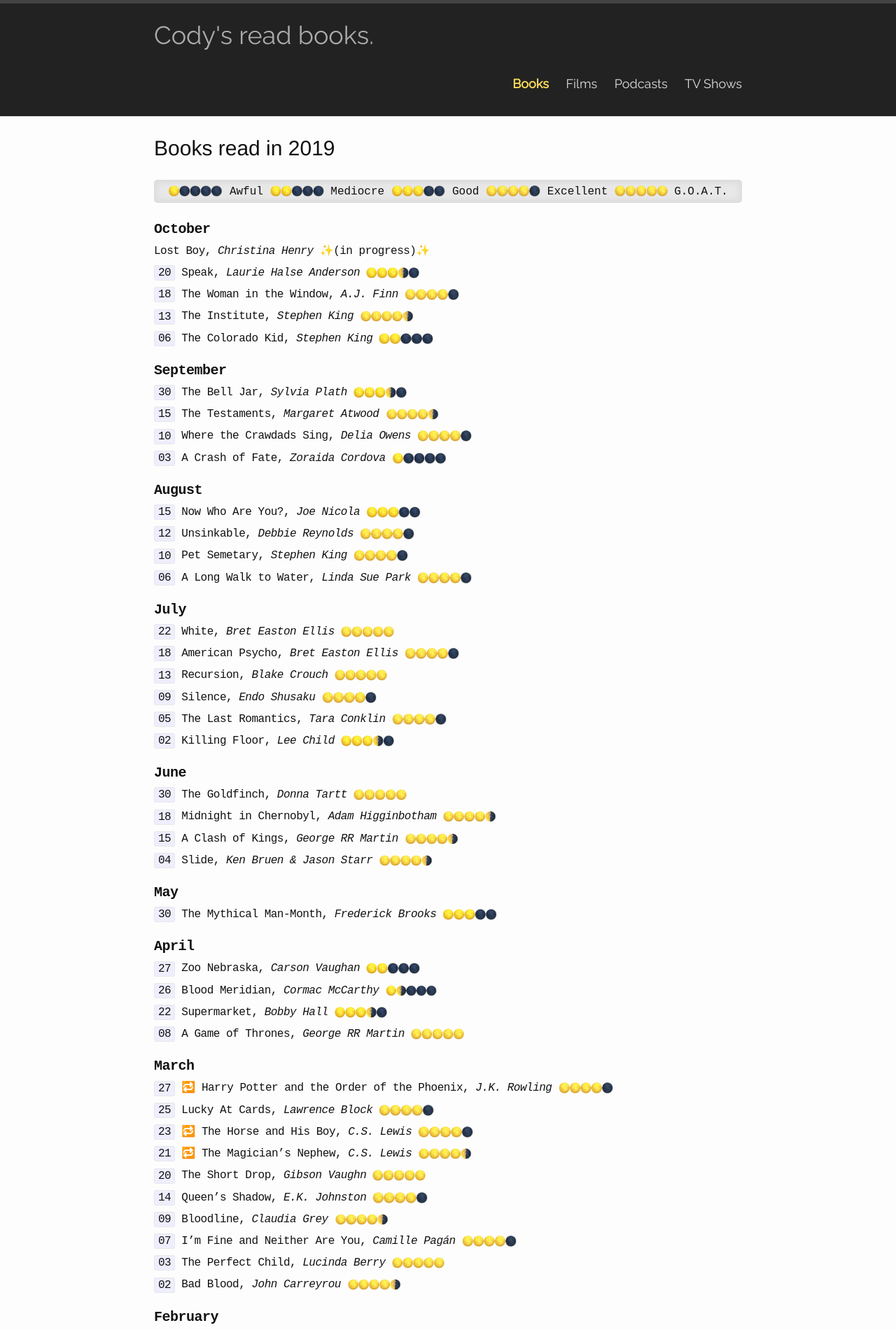
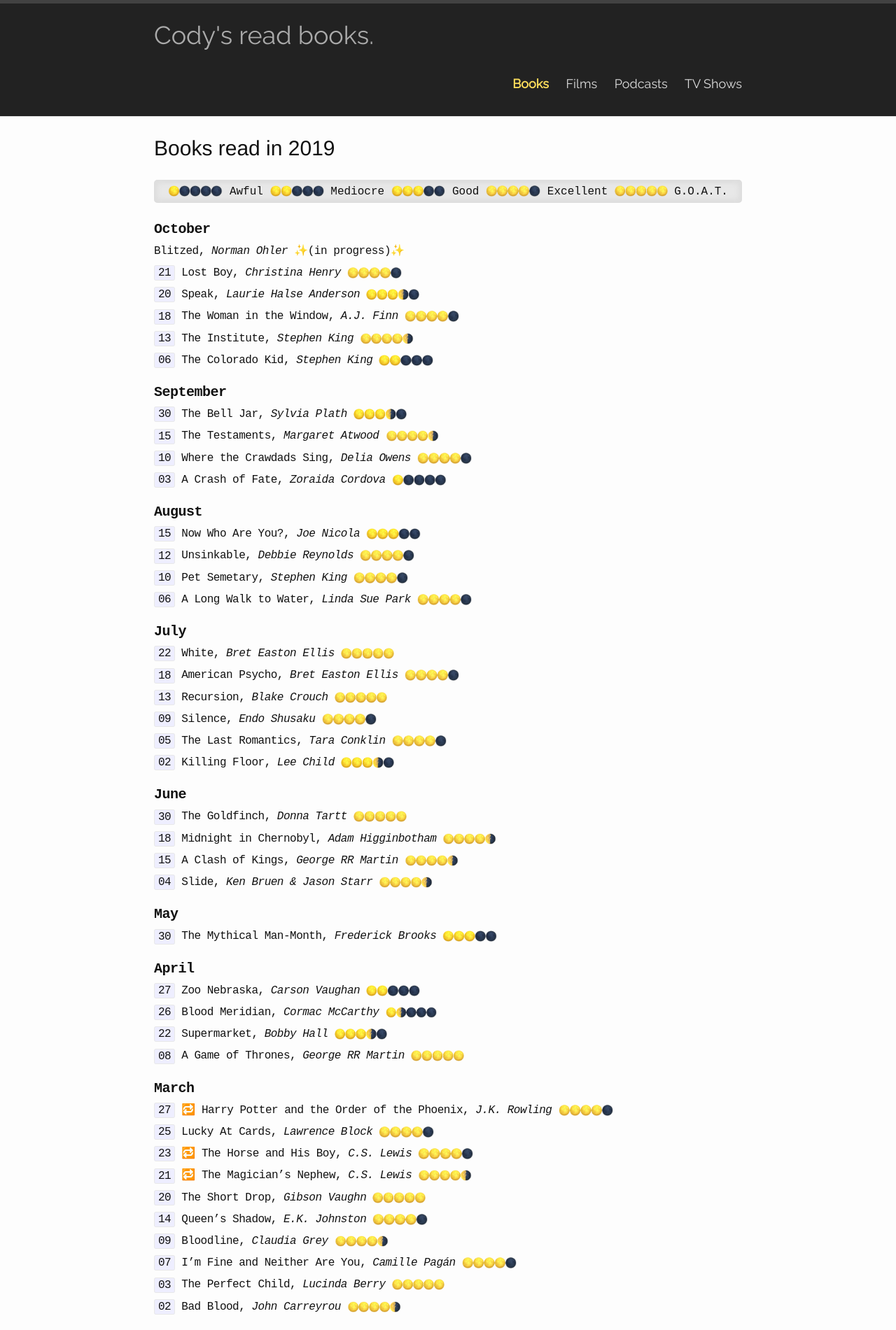
Before and after one commit to codydalerodgers/personal-blog, a Jekyll site: the page built from _books/2019.md, in a window 1280 px wide. Shown: the top 1901 px of the page at 70% size. Built offline with Jekyll 4.4.1, drawn with Linux system fonts in a browser that asks for light colours.

Commit message:
Read Lost Boy

```diff
--- a/_books/2019.md
+++ b/_books/2019.md
@@ -4,7 +4,9 @@ short-title: 2019
 title: Books read in 2019
 ---
 ## October
-Lost Boy, _Christina Henry_ {{ site.inprogress }}
+Blitzed, _Norman Ohler_ {{ site.inprogress }}
+
+`21` Lost Boy, _Christina Henry_ {{ site.four }}
 
 `20` Speak, _Laurie Halse Anderson_ {{ site.threehalf }}
 
```
